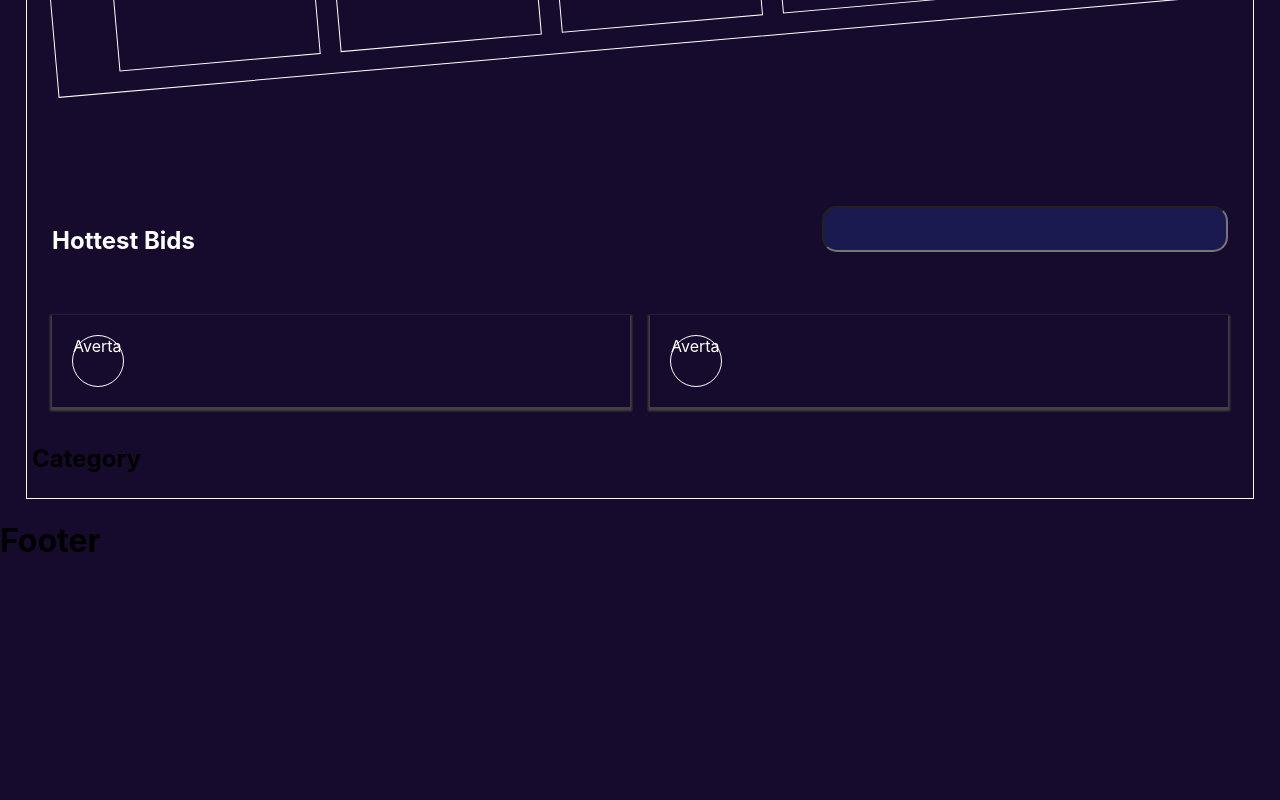
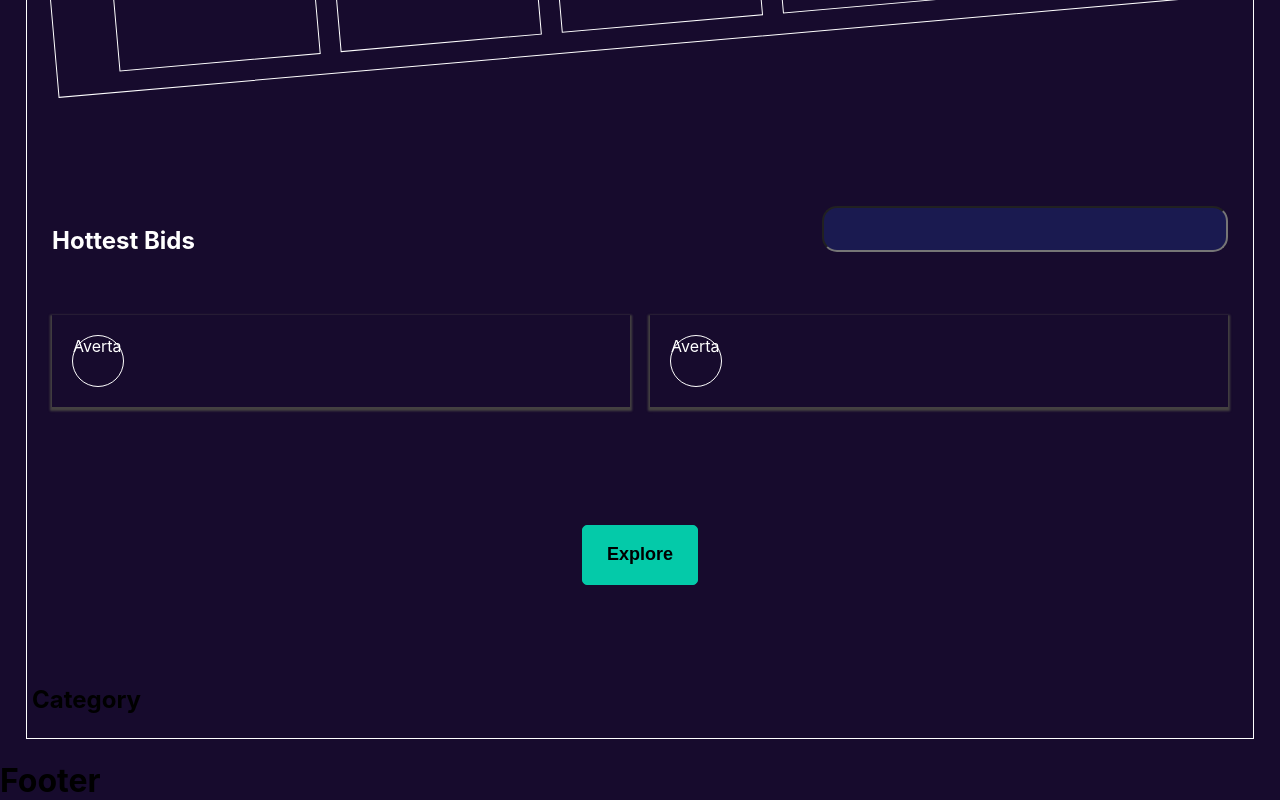
Before and after one commit to victoryohanna/McGeorgeTestProject, a React (Create React App) app: page / in a window 1280 px wide. Shown: the part 2432-3232 px from the top of the page. Before the commit the page ends 2992 px from the top, so only its background shows below. Built offline with nearby package versions, Linux system fonts and the light colour scheme.

Commit message:
modified and styled hottest bids component

```diff
--- a/src/components/HottestBids.jsx
+++ b/src/components/HottestBids.jsx
@@ -21,6 +21,9 @@ const Hottest = () => {
           </div>
         </div>
       </div>
+      <div className="btn-hottest">
+        <button type="button">Explore</button>
+      </div>
     </div>
   );
 };
--- a/src/styles/components/hottestBids.css
+++ b/src/styles/components/hottestBids.css
@@ -41,3 +41,22 @@
     border-radius: 15px;
     background: rgb(26, 26, 80);
 }
+
+.btn-hottest{
+    display: flex;
+    justify-content: center;
+    margin: 80px 10px;
+    padding: 20px;
+}
+
+.btn-hottest button{
+    font-size: 18px;
+    padding: 10px;
+    width: 10%;
+    height: 60px;
+    font-weight: 700;
+    background: #04caa9;
+    border-radius: 5px;
+    border: 1px solid #04caa9;
+    cursor: pointer;
+}
```
